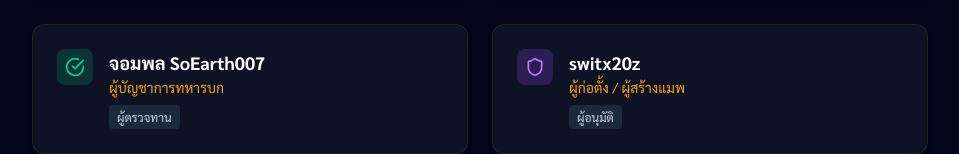
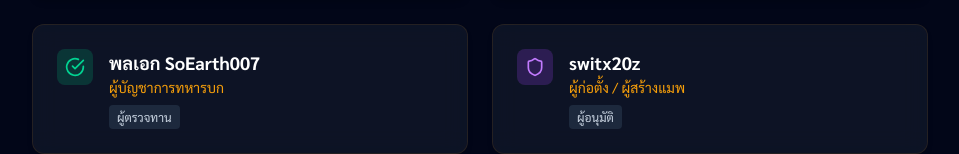
Before and after one commit to CytechNaRak/Rules-Reborn-Thai-Army, a Next.js app: page /credits in a window 1280 px wide. Shown: the part 981-1135 px from the top of the page, without its empty margins (160-1119 px from the left). Built offline with nearby package versions, Linux system fonts and the light colour scheme.

Commit message:
Update SoEarth007 rank from Field Marshal to General

```diff
--- a/app/credits/page.tsx
+++ b/app/credits/page.tsx
@@ -77,7 +77,7 @@ export default function Credits() {
                                     <CheckCircle className="w-5 h-5 text-emerald-400" />
                                 </div>
                                 <div>
-                                    <h3 className="text-lg font-bold text-white font-sarabun">จอมพล SoEarth007</h3>
+                                    <h3 className="text-lg font-bold text-white font-sarabun">พลเอก SoEarth007</h3>
                                     <p className="text-primary text-sm mb-2">ผู้บัญชาการทหารบก</p>
                                     <div className="flex flex-wrap gap-2">
                                         <span className="text-xs bg-slate-800 px-2 py-1 rounded text-slate-300">ผู้ตรวจทาน</span>
```
